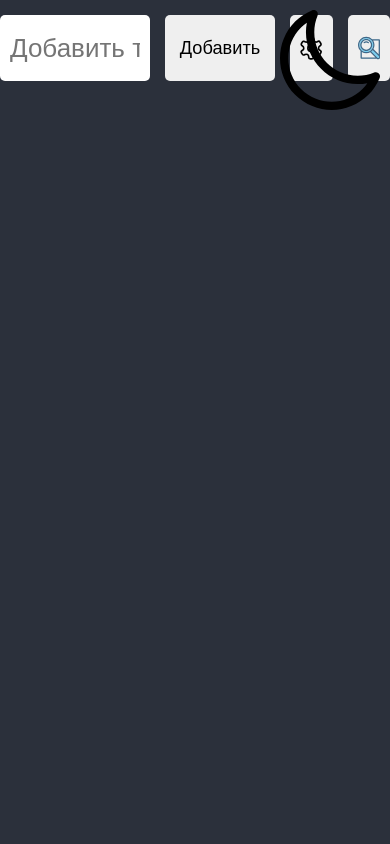
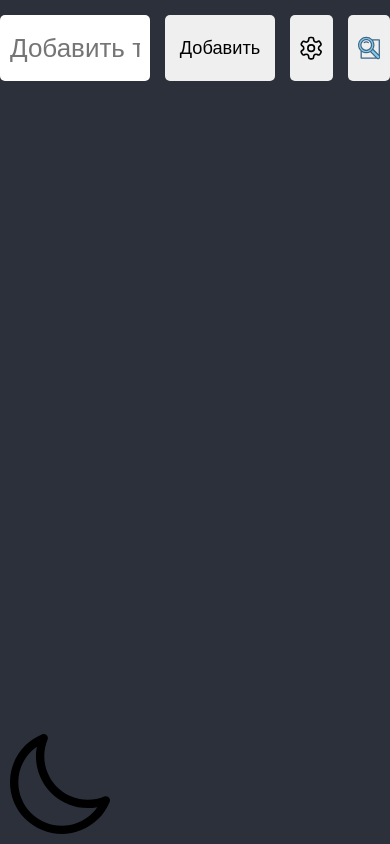
Before and after one commit to Polotenhicko/my-first-react-app, a React (Create React App) app: page / in a window 390 px wide. Built offline with nearby package versions, Linux system fonts and the light colour scheme; the HTML template or start-up script is replaced by a standard one.

Commit message:
небольшая адаптивность

```diff
--- a/src/index.css
+++ b/src/index.css
@@ -262,3 +262,11 @@ li {
   height: 100px;
   cursor: pointer;
 }
+
+@media (max-width: 1050px) {
+  .theme-toggle {
+    left: 10px;
+    bottom: 10px;
+    top: auto;
+  }
+}
```
